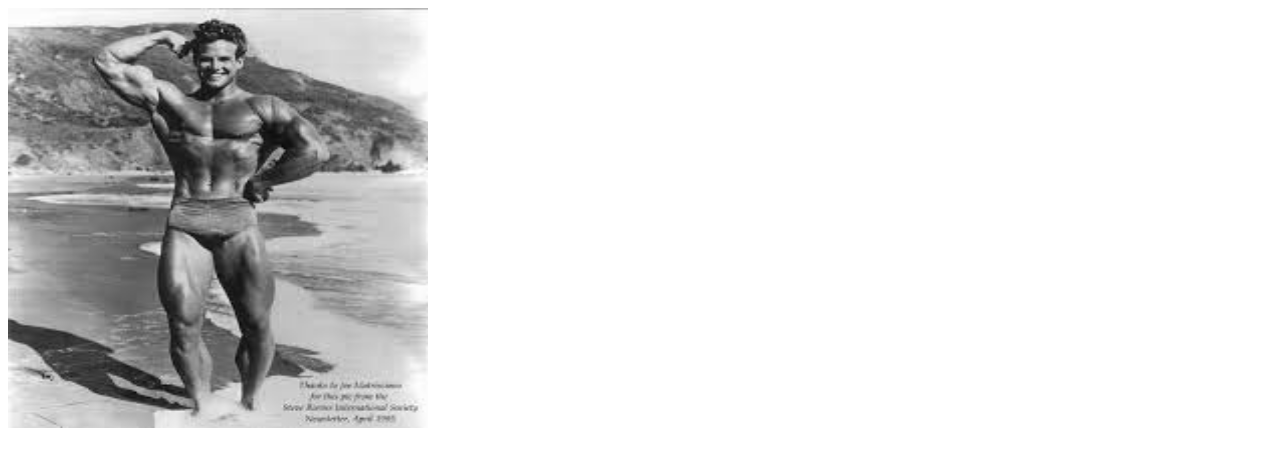
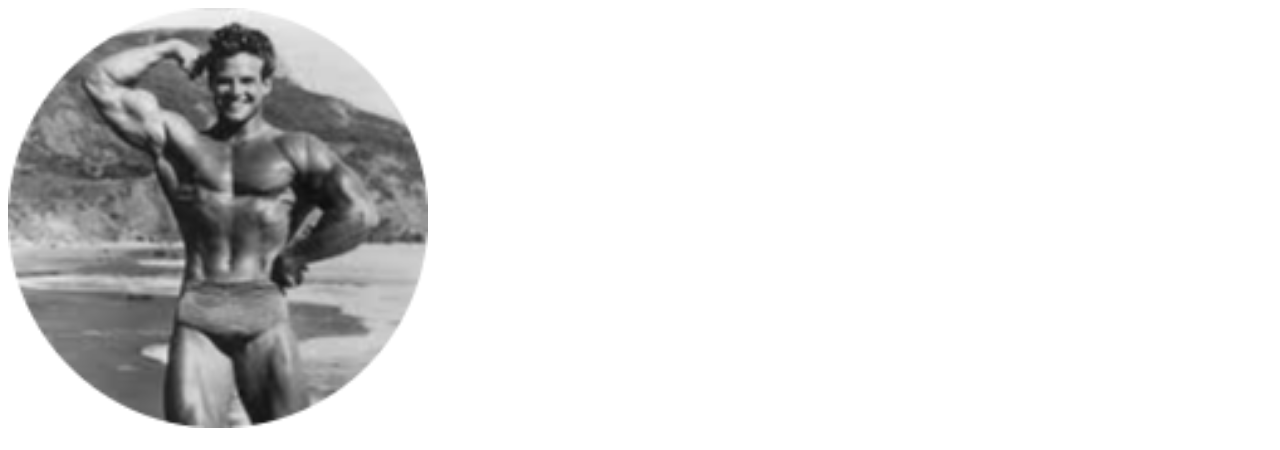
Before and after one commit to reevresh/cv, a plain HTML site: page index.html in a window 1280 px wide. Shown: the top 450 px of the page. Drawn offline with Linux system fonts and the light colour scheme.

Commit message:
update images in index.html

```diff
--- a/index.html
+++ b/index.html
@@ -7,7 +7,7 @@
 </head>
 
 <body>
-  <img src="images/stephenreeves.jpg" alt="Stephen Reeves the bodybuilder" width="420" height="420">
+  <img src="images/stephenreeves-circular.png" alt="Stephen Reeves the bodybuilder" width="420" height="420">
 
   <h1> Stephen Reeves</h1>
   <p>I am no one special but I am a keen student</p>
```
